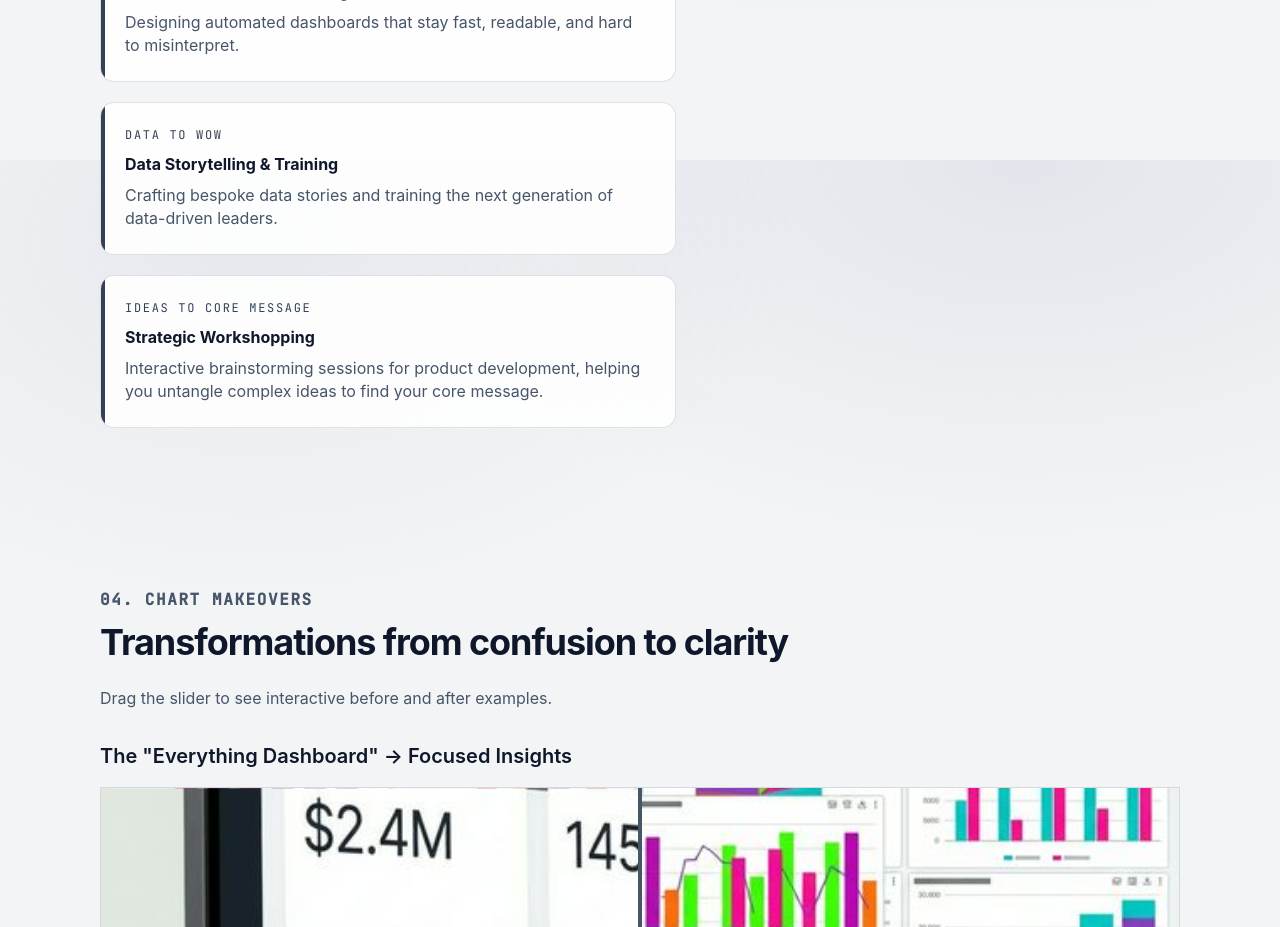
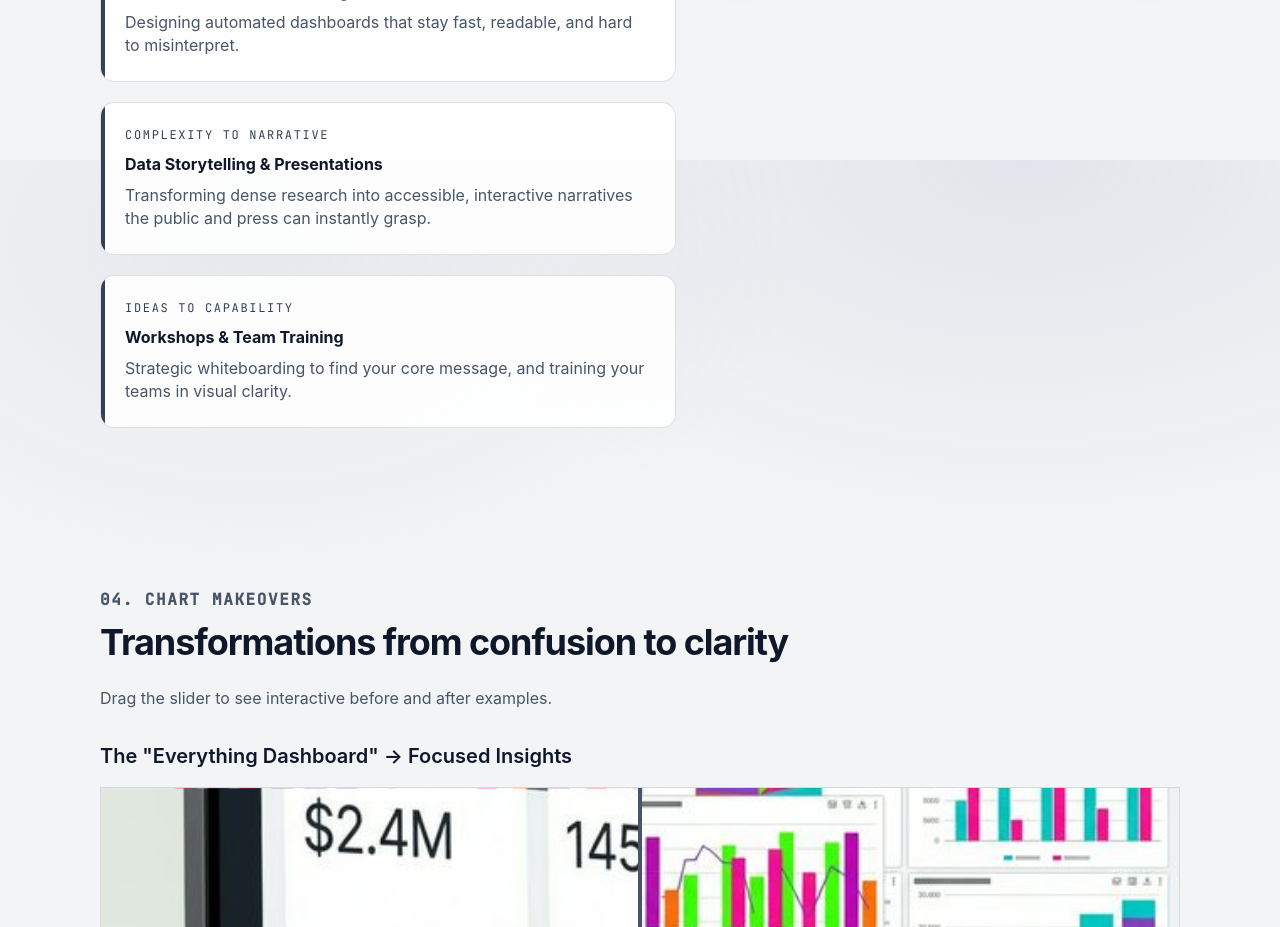
Before and after one commit to pyjama-llama/01-fyi-lab-site, a React (Vite) app: page / in a window 1280 px wide. Shown: the part 3040-3967 px from the top of the page. Built offline with nearby package versions, Linux system fonts and the light colour scheme.

Commit message:
Refine services UX copy based on QBR tracking document

```diff
--- a/src/locales/en.json
+++ b/src/locales/en.json
@@ -43,10 +43,10 @@
         "custom_body": "From chaos to clarity: Transforming complex datasets into clear, actionable insights that drive better decision-making.",
         "dashboard_title": "Automated Dashboard Design",
         "dashboard_body": "From input to impact: Designing automated dashboards that stay fast, readable, and hard to misinterpret.",
-        "story_title": "Data Storytelling & Training",
-        "story_body": "Crafting bespoke data stories and training the next generation of data-driven leaders.",
-        "workshop_title": "Strategic Workshopping",
-        "workshop_body": "Interactive brainstorming sessions for product development, helping you untangle complex ideas to find your core message.",
+        "story_title": "Data Storytelling & Presentations",
+        "story_body": "Transforming dense research into accessible, interactive narratives the public and press can instantly grasp.",
+        "workshop_title": "Workshops & Team Training",
+        "workshop_body": "Strategic whiteboarding to find your core message, and training your teams in visual clarity.",
         "availability_title": "Availability",
         "availability_body": "FYI Lab is a solo practice. The best projects start with a short brief and a quick call."
     },
--- a/src/views/HomeView.tsx
+++ b/src/views/HomeView.tsx
@@ -166,9 +166,9 @@ const HomeView: React.FC = () => {
                                 whileHover={{ y: -4, boxShadow: '0 20px 40px var(--shadow)' }}
                             >
                                 <div style={{ position: 'absolute', top: 0, left: 0, width: '4px', height: '100%', background: 'var(--accent)' }} />
-                                <span className="kicker" style={{ color: 'var(--accent)', marginBottom: '8px', display: 'block' }}>DATA TO WOW</span>
+                                <span className="kicker" style={{ color: 'var(--accent)', marginBottom: '8px', display: 'block' }}>COMPLEXITY TO NARRATIVE</span>
                                 <h3 className="service-title">{t('services.story_title')}</h3>
-                                <p className="service-body">{t('services.story_body').replace('From data to wow: ', '')}</p>
+                                <p className="service-body">{t('services.story_body')}</p>
                             </motion.div>
 
                             <motion.div
@@ -177,7 +177,7 @@ const HomeView: React.FC = () => {
                                 whileHover={{ y: -4, boxShadow: '0 20px 40px var(--shadow)' }}
                             >
                                 <div style={{ position: 'absolute', top: 0, left: 0, width: '4px', height: '100%', background: 'var(--accent)' }} />
-                                <span className="kicker" style={{ color: 'var(--accent)', marginBottom: '8px', display: 'block' }}>IDEAS TO CORE MESSAGE</span>
+                                <span className="kicker" style={{ color: 'var(--accent)', marginBottom: '8px', display: 'block' }}>IDEAS TO CAPABILITY</span>
                                 <h3 className="service-title">{t('services.workshop_title')}</h3>
                                 <p className="service-body">{t('services.workshop_body')}</p>
                             </motion.div>
```
